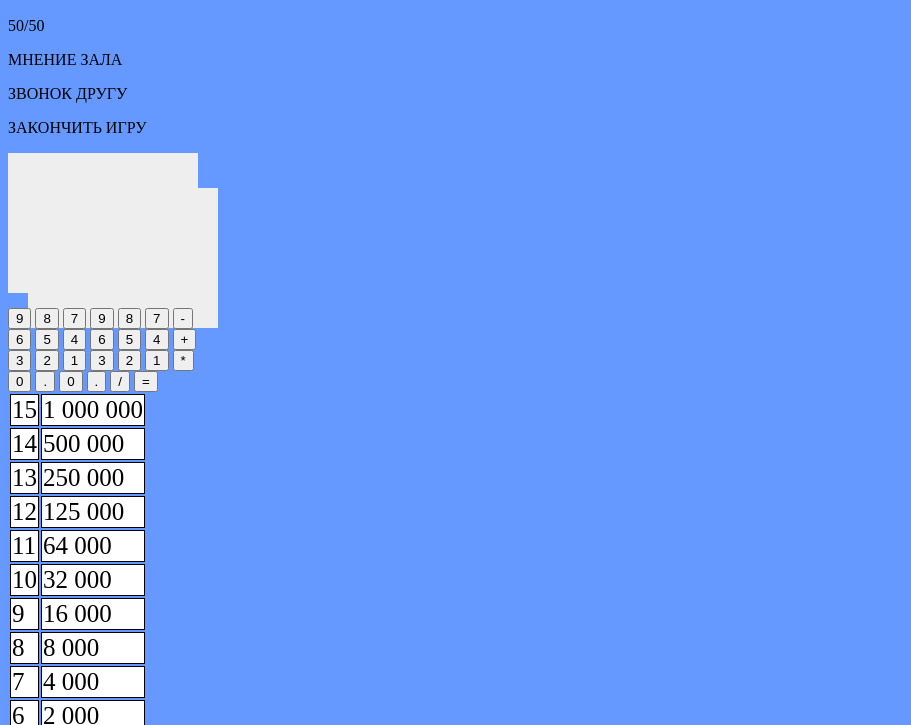
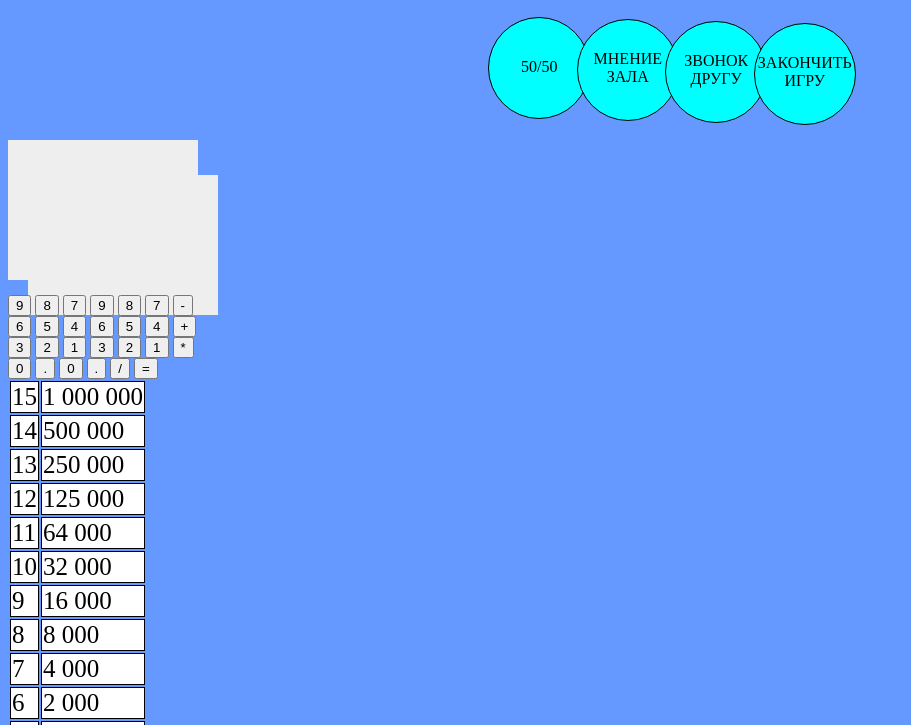
Before and after one commit to AlexCherniy/Who-wants-to-stay-a-millionaire-, a plain HTML site: page index.html in a window 1280 px wide. Shown: the part 75-800 px from the top of the page, without its empty margins (0-911 px from the left). Drawn offline with Linux system fonts and the light colour scheme.

Commit message:
3.2.2 Круги

```diff
--- a/style.css
+++ b/style.css
@@ -52,3 +52,32 @@ body{
 td{
 	border: 1px solid black; font-size: 25px; background: #fff
 }
+.round-style{
+	background: #0FF;
+	border: 1px solid black;
+	border-radius: 50%;
+	width: 100px;
+	height: 100px;
+	text-align: center;
+}
+.round-style1{
+	margin-left: 38%
+}
+.round-style2{
+	margin-left: 45%;
+	margin-top: -100px
+}
+.round-style3{
+	margin-left: 52%;
+	margin-top: -100px
+}
+.round-style4{
+	margin-left: 59%;
+	margin-top: -100px
+}
+.round-style p{
+	margin-top: 30px
+}
+.round-style1 p{
+	margin-top: 40px
+}
```
